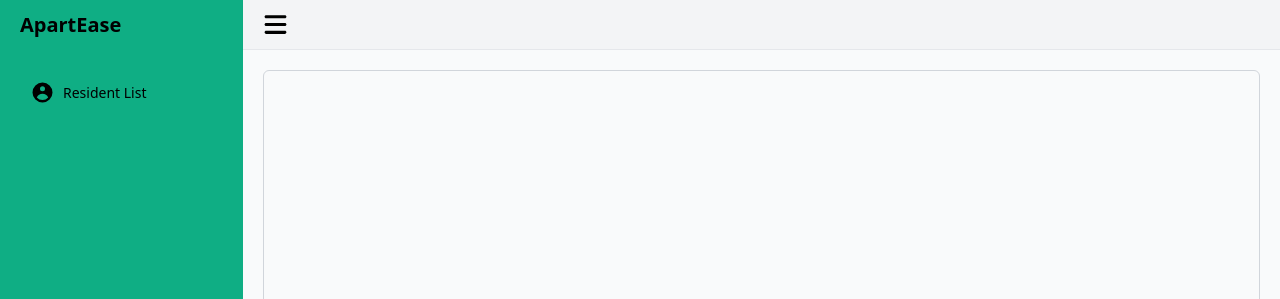
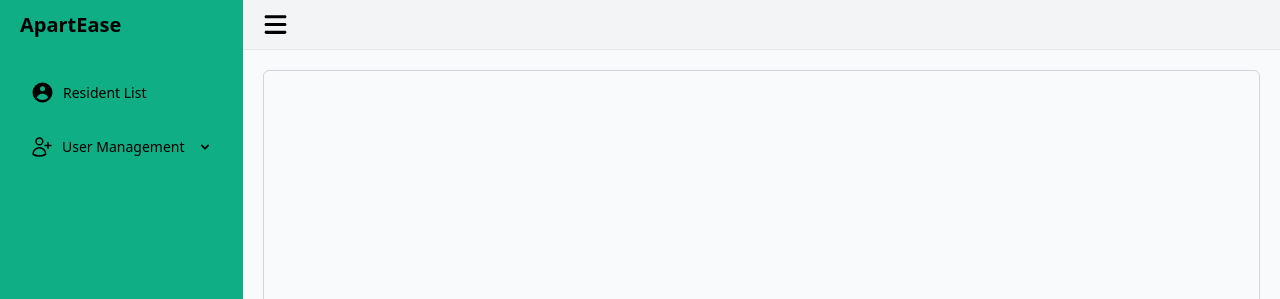
Before and after one commit to sawehkalanephaung/ApartEase-Frontend, a Vue app: page /sidenav in a window 1280 px wide. Shown: the top 299 px of the page. Built offline with nearby package versions, Linux system fonts and the light colour scheme.

Commit message:
bind admin access

```diff
--- a/src/components/SideNav.vue
+++ b/src/components/SideNav.vue
@@ -19,7 +19,7 @@
               Resident List
             </router-link>
             <!-- User Management Dropdown -->
-            <div  v-if="isAdmin"  class="relative" @click="toggleUserManagementDropdown">
+            <div class="relative" @click="toggleUserManagementDropdown">
               <div class="inline-flex relative items-center py-[10px] px-[10px] w-full text-sm font-medium rounded-md border-gray-200 hover:bg-gray-200 hover:text-gray-800 transition duration-400 ease-in-out cursor-pointer">
                 <svg xmlns="http://www.w3.org/2000/svg" fill="none" viewBox="0 0 24 24" stroke-width="1.5" stroke="currentColor" class="w-6 h-6 mr-2">
                   <path stroke-linecap="round" stroke-linejoin="round" d="M18 7.5v3m0 0v3m0-3h3m-3 0h-3m-2.25-4.125a3.375 3.375 0 1 1-6.75 0 3.375 3.375 0 0 1 6.75 0ZM3 19.235v-.11a6.375 6.375 0 0 1 12.75 0v.109A12.318 12.318 0 0 1 9.374 21c-2.331 0-4.512-.645-6.374-1.766Z" />
```
